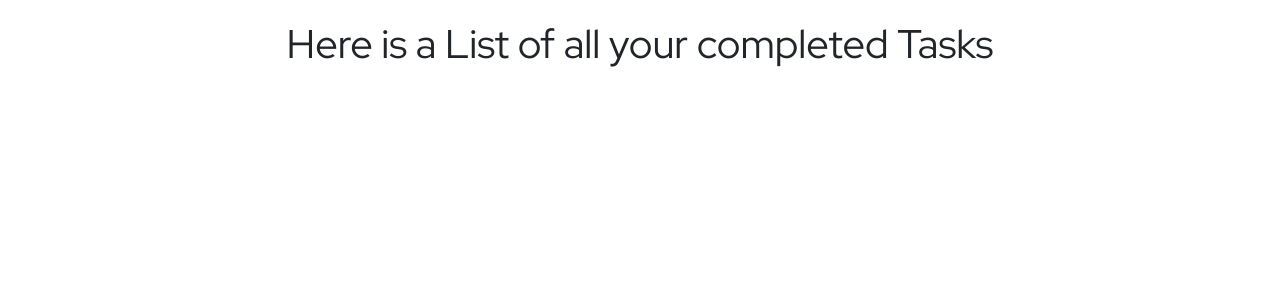
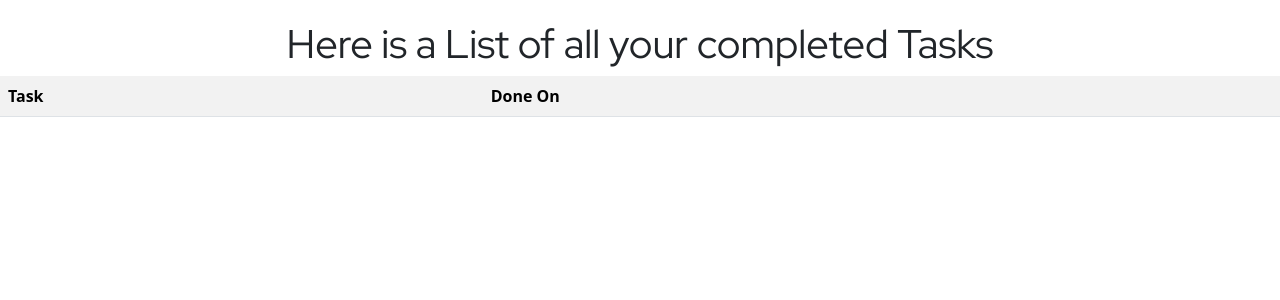
Before and after one commit to Ellarh/todo-list, a Django app: page /completed_tasks/ in a window 1280 px wide. Shown: the part 56-356 px from the top of the page. Run offline with Django 4.2, Linux system fonts and the light colour scheme; a user stored in the database is signed in; data comes from the database, SQL or seed files in the repository; lists and menus that the app fills with data are empty.

Commit message:
Fixed table rows and loops

```diff
--- a/todo_app/templates/completed_tasks.html
+++ b/todo_app/templates/completed_tasks.html
@@ -3,8 +3,17 @@
 {% block content %}
 
     <h1>Here is a List of all your completed Tasks</h1>
-    {% for list in completed_tasks %}
-                <p>Task: {{ list.task }} done on {{ list.task_date }}</p>
-    {% endfor %}
+        <table class="table table-striped">
+            <tr>
+                <th>Task</th>
+                <th>Done On</th>
+            </tr>
+            {% for list in completed_tasks %}
+            <tr>
+                <td>{{ list.task }}</td>
+                <td>{{ list.task_date }}</td>
+            </tr>
+            {% endfor %}
+        </table>
 
 {% endblock %}
```
Also changed, not shown: todo_app/templates/todo_list.html (+3 -5 lines).
